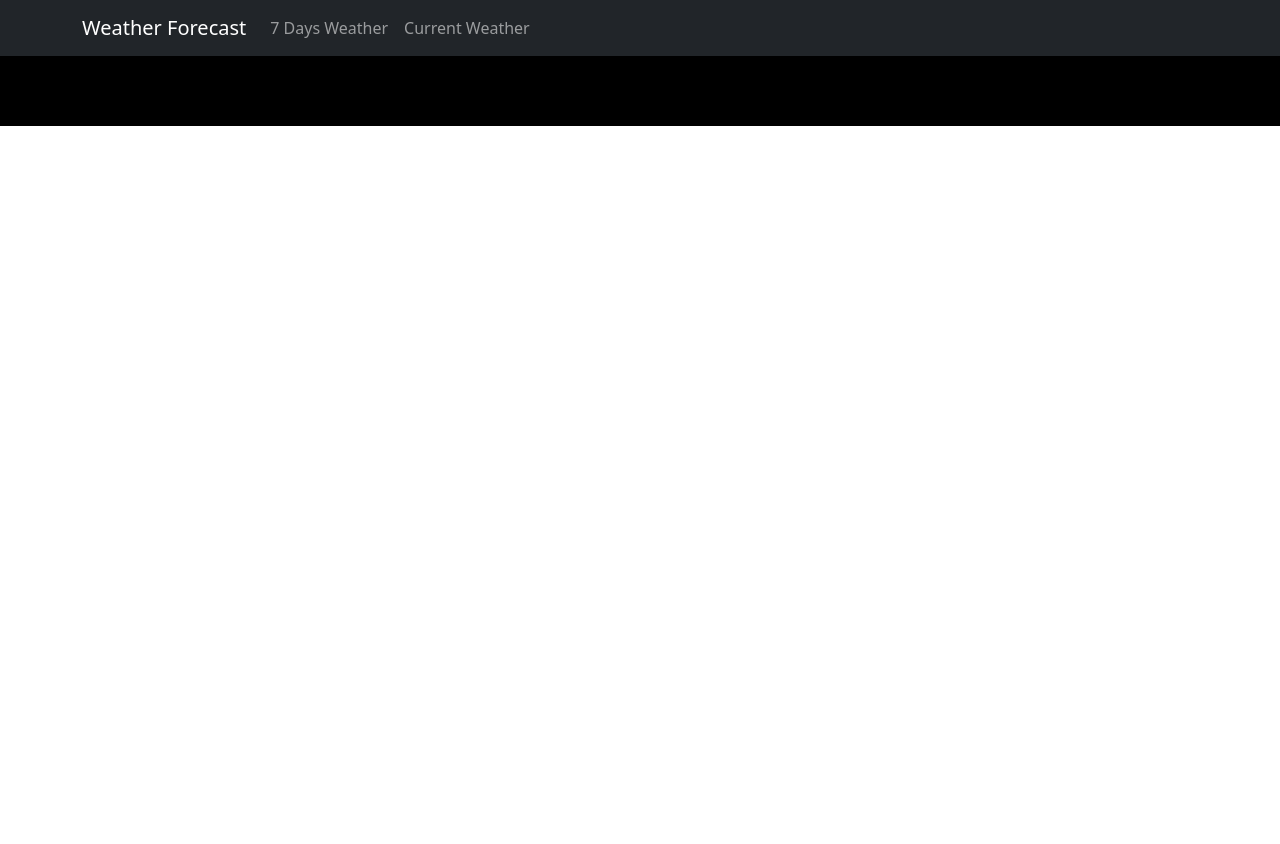
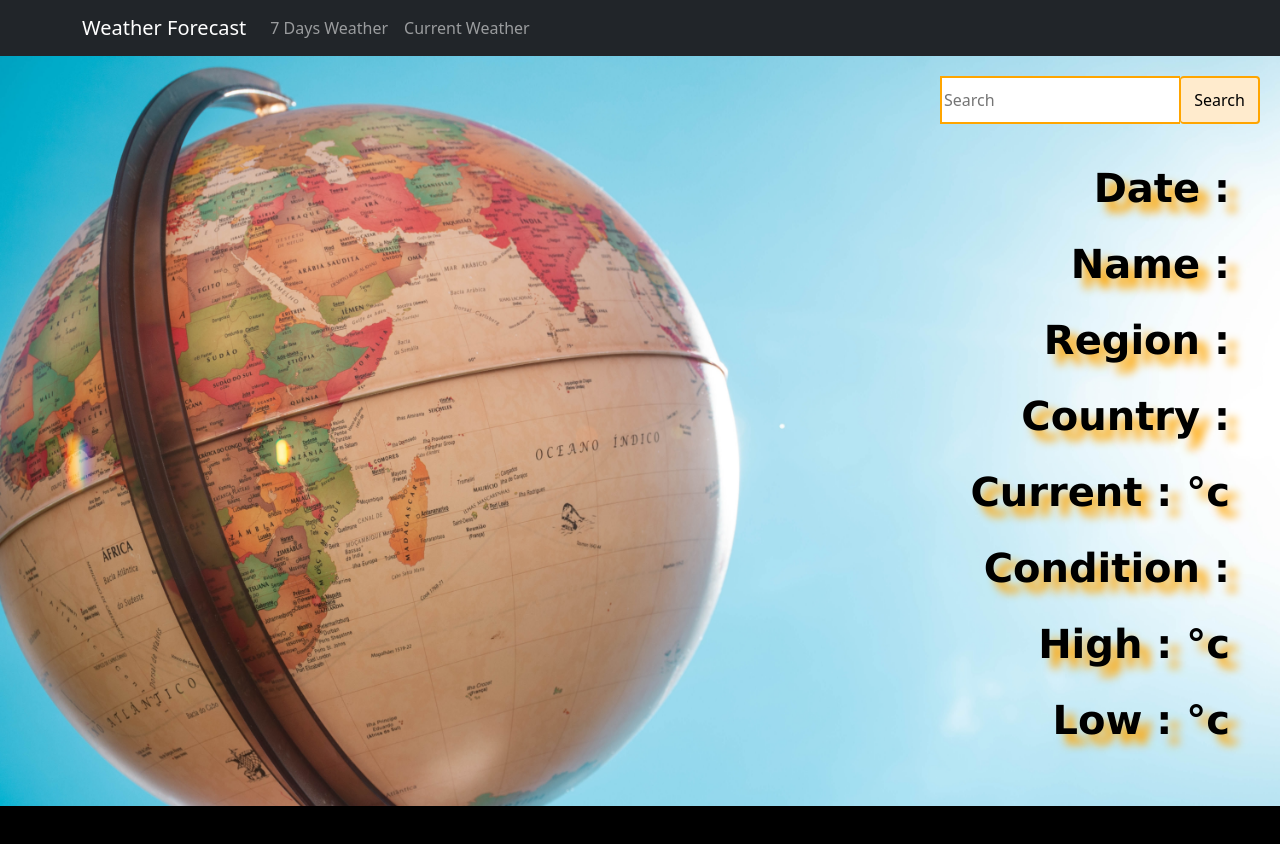
Before and after one commit to mai0711/Weather-app-React, a React (Create React App) app: page /current in a window 1280 px wide. Shown: the top 844 px of the page. Before the commit the page ends 800 px from the top, so only its background shows below. Built offline with nearby package versions, Linux system fonts and the light colour scheme; no server answers.

Commit message:
make changes

```diff
--- a/src/App.js
+++ b/src/App.js
@@ -1,8 +1,7 @@
 import { Route, Routes } from 'react-router-dom';
 import './App.css';
-import Main from './pages/Main/Main';
+import Current from './pages/Current/Current';
 import NavBar from './components/NavBar';
-import HomePage from './pages/HomePage/HomePage';
 import WeeklyWeather from './pages/WeeklyWeather/WeeklyWeather';
 import Footer from './components/Footer';
 
@@ -12,9 +11,8 @@ function App() {
       <NavBar />
 
       <Routes>
-        <Route path='/' element={<HomePage />} />
         <Route path='/weeklyweather' element={<WeeklyWeather />} />
-        <Route path='/main' element={<Main />} />
+        <Route path='/current' element={<Current />} />
       </Routes>
 
       <Footer />
--- a/src/components/NavBar.jsx
+++ b/src/components/NavBar.jsx
@@ -9,10 +9,10 @@ export default function NavBar() {
     <div>
          <Navbar bg="dark" variant="dark">
         <Container>
-          <Navbar.Brand href="#home">Weather Forecast</Navbar.Brand>
+          <Navbar.Brand href="">Weather Forecast</Navbar.Brand>
           <Nav className="me-auto">
             <Nav.Link href="/weeklyweather">7 Days Weather</Nav.Link>
-            <Nav.Link href="/main">Current Weather</Nav.Link>
+            <Nav.Link href="/current">Current Weather</Nav.Link>
           </Nav>
         </Container>
       </Navbar>
--- a/src/pages/HomePage/HomePage.jsx
+++ /dev/null
@@ -1,7 +0,0 @@
-import React from 'react'
-
-export default function HomePage() {
-  return (
-    <div>HomePage</div>
-  )
-}
```
Also changed, not shown: src/pages/Current/Current.jsx (renamed from src/pages/Main/Main.jsx, +3 -4 lines), src/assets/thunder.jpg (renamed from src/assets/thounder.jpg), src/pages/Current/Current.css (renamed from src/pages/Main/Main.css).
